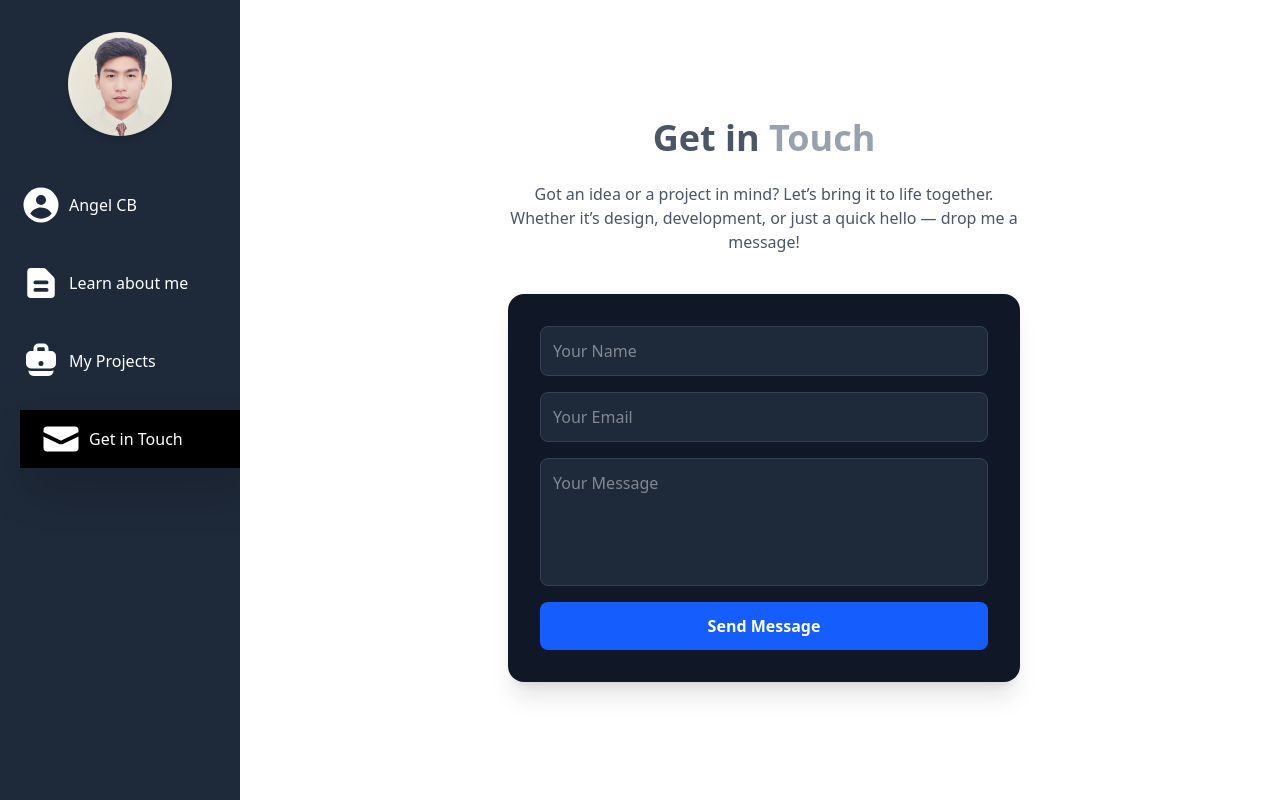
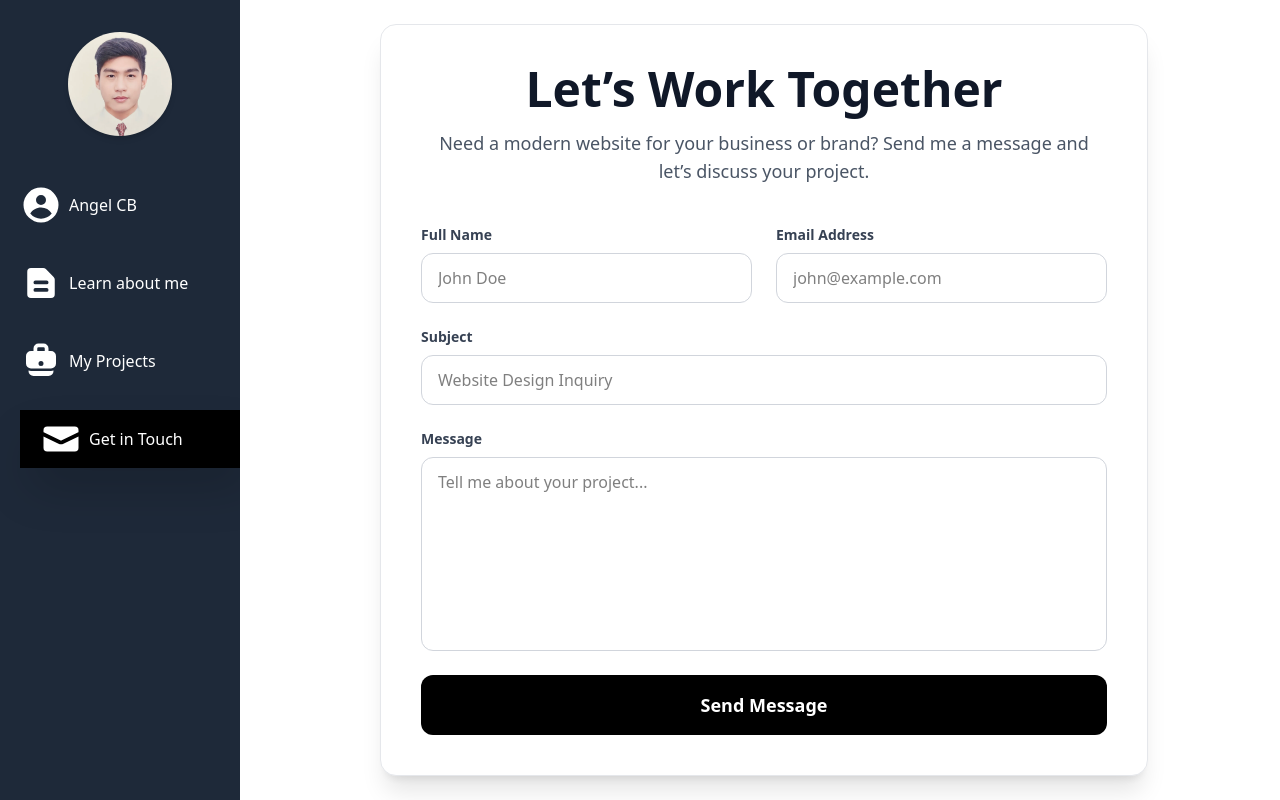
Before and after one commit to anghelusjr/Modern-Portfolio, a React (Vite) app: page /contact in a window 1280 px wide. Built offline with nearby package versions, Linux system fonts and the light colour scheme; a web font is replaced by a local one.

Commit message:
updated portfolio

```diff
--- a/src/components/forms/contactForm.jsx
+++ b/src/components/forms/contactForm.jsx
@@ -1,98 +1,119 @@
-import { useState } from "react";
+export default function ContactForm() {
+    return (
+        <section className="w-full py-16 px-4">
+            <div className="max-w-3xl mx-auto bg-white border border-gray-200 rounded-2xl shadow-xl p-8 md:p-10">
 
-export default function ContactForm() {
-    const [isSubmitted, setIsSubmitted] = useState(false);
-    const [isError, setIsError] = useState(false);
+                {/* Heading */}
+                <div className="text-center mb-10">
+                    <h2 className="text-4xl md:text-5xl font-bold text-gray-900">
+                        Let’s Work Together
+                    </h2>
 
-    const handleSubmit = async (e) => {
-        e.preventDefault();
+                    <p className="text-gray-600 mt-4 text-lg">
+                        Need a modern website for your business or brand?
+                        Send me a message and let’s discuss your project.
+                    </p>
+                </div>
 
-        const formData = new FormData(e.target);
-        const response = await fetch("https://api.web3forms.com/submit", {
-            method: "POST",
-            body: formData,
-        });
+                {/* Form */}
+                <form
+                    action="https://formsubmit.co/anghelusjr09.ab@gmail.com"
+                    method="POST"
+                    className="flex flex-col gap-6"
+                >
 
-        if (response.ok) {
-            setIsSubmitted(true);
-            setIsError(false);
-            e.target.reset();
-        } else {
-            setIsError(true);
-        }
-    };
+                    {/* Hidden Settings */}
+                    <input type="hidden" name="_captcha" value="false" />
 
-    return (
-        <section
-            id="contact"
-            className="flex flex-col items-center justify-center py-20 px-4 text-white"
-        >
-            <h2 className="text-4xl font-bold mb-6 text-center text-gray-600">
-                Get in <span className="text-gray-400">Touch</span>
-            </h2>
-            <p className="text-gray-600 text-center max-w-lg mb-10">
-                Got an idea or a project in mind? Let’s bring it to life together.
-                Whether it’s design, development, or just a quick hello — drop me a message!
-            </p>
-
-            <form
-                onSubmit={handleSubmit}
-                className="w-full max-w-lg bg-gray-900 p-8 rounded-2xl shadow-xl flex flex-col gap-4"
-            >
                     <input
                         type="hidden"
-                    name="access_key"
-                    value="bf20f628-dc77-4930-ba66-c8c4cc1f77cf"
+                        name="_subject"
+                        value="New Portfolio Inquiry"
                     />
 
                     <input
                         type="hidden"
-                    name="subject"
-                    value="New Message from Angel Buenavista Portfolio"
+                        name="_template"
+                        value="table"
                     />
+
+                    <input
+                        type="hidden"
+                        name="_next"
+                        value="http://localhost:5173/"
+                    />
+
+                    {/* Name + Email */}
+                    <div className="grid grid-cols-1 md:grid-cols-2 gap-6">
+
+                        <div className="flex flex-col gap-2">
+                            <label className="text-sm font-semibold text-gray-700">
+                                Full Name
+                            </label>
 
                             <input
                                 type="text"
                                 name="name"
-                    placeholder="Your Name"
+                                placeholder="John Doe"
                                 required
-                    className="p-3 rounded-lg bg-gray-800 border border-gray-700 text-gray-200 focus:outline-none focus:ring-2 focus:ring-blue-500"
+                                className="w-full border border-gray-300 rounded-xl px-4 py-3 outline-none focus:ring-2 focus:ring-black transition"
                             />
+                        </div>
+
+                        <div className="flex flex-col gap-2">
+                            <label className="text-sm font-semibold text-gray-700">
+                                Email Address
+                            </label>
 
                             <input
                                 type="email"
                                 name="email"
-                    placeholder="Your Email"
+                                placeholder="john@example.com"
                                 required
-                    className="p-3 rounded-lg bg-gray-800 border border-gray-700 text-gray-200 focus:outline-none focus:ring-2 focus:ring-blue-500"
+                                className="w-full border border-gray-300 rounded-xl px-4 py-3 outline-none focus:ring-2 focus:ring-black transition"
                             />
+                        </div>
+                    </div>
+
+                    {/* Subject */}
+                    <div className="flex flex-col gap-2">
+                        <label className="text-sm font-semibold text-gray-700">
+                            Subject
+                        </label>
+
+                        <input
+                            type="text"
+                            name="subject"
+                            placeholder="Website Design Inquiry"
+                            required
+                            className="w-full border border-gray-300 rounded-xl px-4 py-3 outline-none focus:ring-2 focus:ring-black transition"
+                        />
+                    </div>
+
+                    {/* Message */}
+                    <div className="flex flex-col gap-2">
+                        <label className="text-sm font-semibold text-gray-700">
+                            Message
+                        </label>
 
                         <textarea
                             name="message"
-                    placeholder="Your Message"
+                            rows="7"
+                            placeholder="Tell me about your project..."
                             required
-                    className="p-3 rounded-lg bg-gray-800 border border-gray-700 text-gray-200 h-32 resize-none focus:outline-none focus:ring-2 focus:ring-blue-500"
+                            className="w-full border border-gray-300 rounded-xl px-4 py-3 outline-none resize-none focus:ring-2 focus:ring-black transition"
                         ></textarea>
+                    </div>
 
+                    {/* Button */}
                     <button
                         type="submit"
-                    className="bg-blue-600 hover:bg-blue-700 text-white font-semibold py-3 rounded-lg transition duration-300"
+                        className="bg-black hover:bg-gray-900 text-white py-4 rounded-xl font-semibold text-lg transition duration-300 cursor-pointer"
                     >
                         Send Message
                     </button>
-
-                {isSubmitted && (
-                    <p className="text-green-400 text-center mt-2">
-                        ✅ Message sent successfully! I’ll get back to you soon.
-                    </p>
-                )}
-
-                {isError && (
-                    <p className="text-red-400 text-center mt-2">
-                        ❌ Something went wrong. Please try again later.
-                    </p>
-                )}
                 </form>
+            </div>
         </section>
     );
 }
--- a/src/pages/blogPage/blogData.jsx
+++ b/src/pages/blogPage/blogData.jsx
@@ -7,7 +7,7 @@ export const blogData = [
         images: [
             "/angel-photos/angel-designer.webp",
         ],
-        heading: "How My Journey Into Web Design Began",
+        heading: "How My Journey Began",
         description: "My interest in Web Design  started when I explored how websites come together, and I quickly realized I wanted to build those experiences myself. Although I’m still developing my skills, I’ve worked on several projects, helping small businesses and personal brands establish their digital presence while continuing to grow as a designer. "
     },
     {
@@ -26,6 +26,7 @@ export const blogData = [
         images: [
             "/angel-photos/may-certificate.webp",
             "/angel-photos/nov-certificate.webp",
+            "/angel-photos/march-certificate.webp",
         ],
         heading: "Top Designer of the Month Award",
         description: "I was honored to receive the Top Designer of the Month award at my workplace. This recognition reflects my dedication to delivering high-quality designs and my commitment to continuous improvement in my craft."
--- a/src/pages/blogPage/blogs.jsx
+++ b/src/pages/blogPage/blogs.jsx
@@ -15,6 +15,14 @@ function BlogsPage() {
         <h1 className="text-5xl capitalize p-6  bg-gray-800 rounded-3xl text-gray-100 2xl:px-20">
           Recent Blogs
         </h1>
+
+
+        <img
+          src="/duda-certificate.webp"
+          alt="duda certificate"
+          className="w-150 h-auto my-10 rounded-lg shadow-lg"
+        />
+
         <BlogCardPage />
       </article >
     </>
--- a/src/pages/contactPage/contact.jsx
+++ b/src/pages/contactPage/contact.jsx
@@ -1,4 +1,4 @@
-import ContactForm from "../../components/forms/contactForm.jsx";
+import ContactForm from "../../components/forms/ContactForm";
 
 function ContactPage() {
   return (
--- a/src/pages/homePage/home.jsx
+++ b/src/pages/homePage/home.jsx
@@ -10,7 +10,7 @@ function Home() {
     <>
       <header>
         <title>Angel Buenavista | Web Designer & Frontend Developer</title>
-        <meta name="description" content="Welcome to the portfolio of Angel Buenavista, a web designer and frontend developer based in Taguig, Philippines. I create modern, responsive, and user-focused websites that help businesses stand out online." />
+        <meta name="description" content="Angel Buenavista is a web designer and frontend developer in Taguig, Philippines, creating modern, responsive websites for growing businesses online with care." />
       </header>
       <section
         className="h-dvh w-dvw overflow-y-scroll scrollbar-hide
--- a/src/pages/projectPage/projects.jsx
+++ b/src/pages/projectPage/projects.jsx
@@ -41,11 +41,6 @@ function ProjectsPage() {
 
         </section> */}
 
-        <img
-          src="/duda-certificate.webp"
-          alt="duda certificate"
-          className="w-150 h-auto my-10 rounded-lg shadow-lg"
-        />
 
         <section className="h-auto flex flex-col gap-4 mt-10 xl:mt-20 pl-4 max-w-3xl 2xl:max-w-4xl">
           <div className="flex items-center justify-center">
```
Also changed, not shown: src/pages/blogPage/blogCardPage.jsx (+12 -10 lines), public/angel-photos/march-certificate.webp (added). Lines whose indentation alone changed are shown as unchanged.
